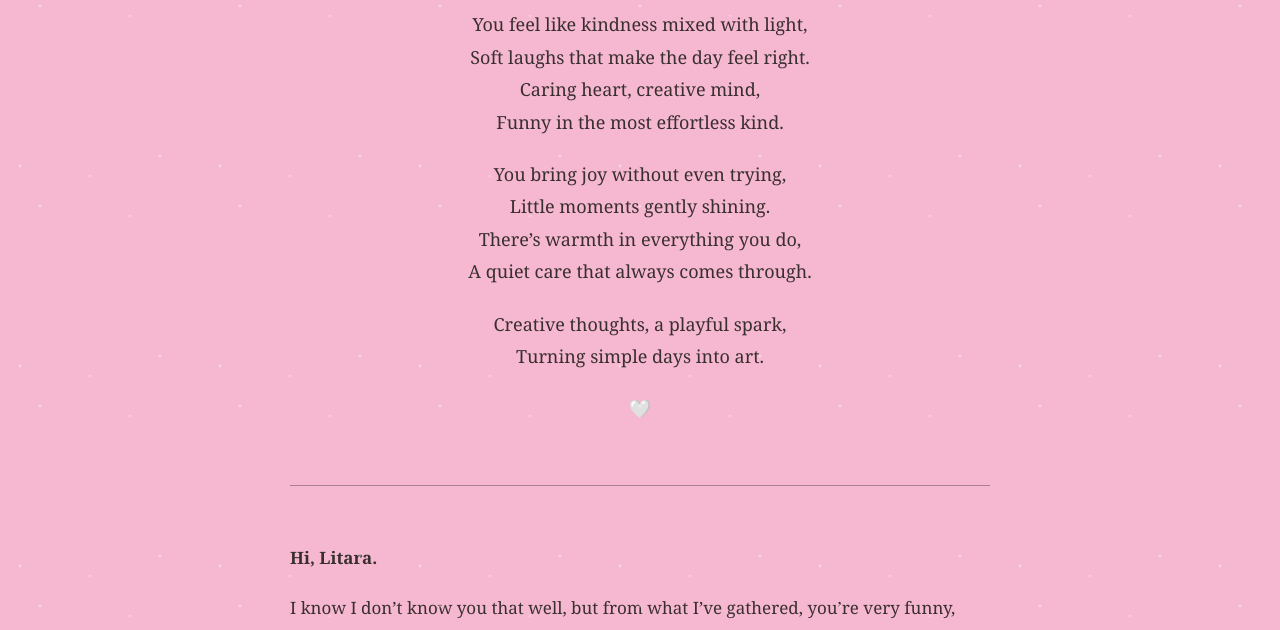
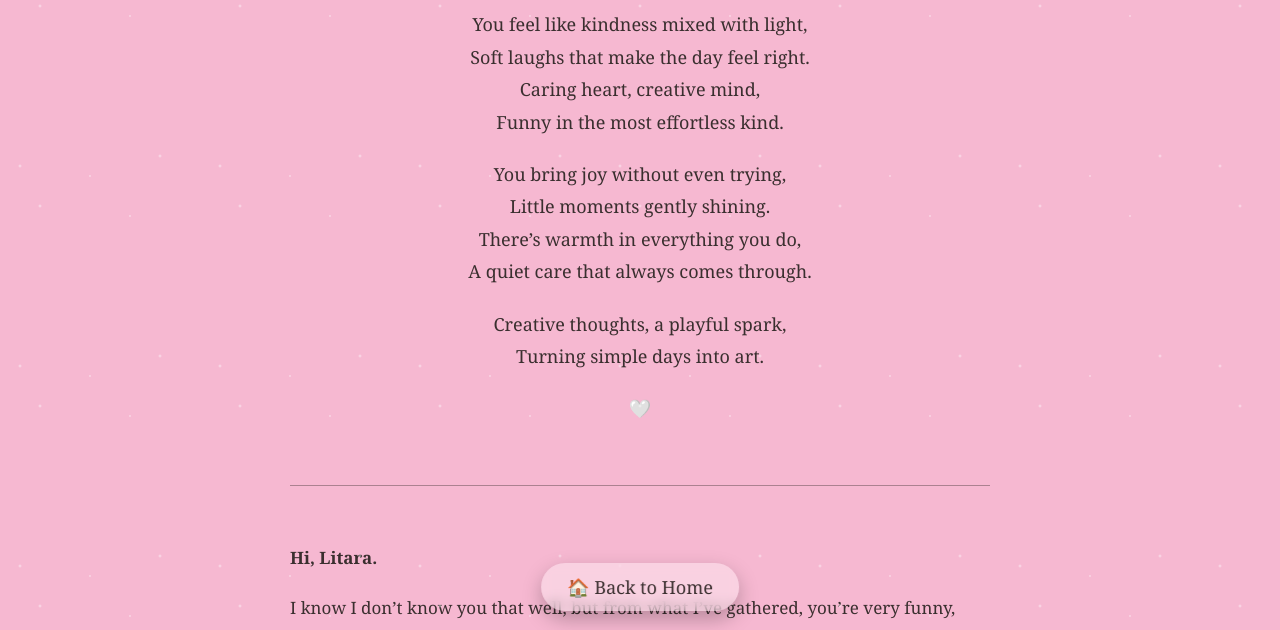
Before and after one commit to lilliesforlilli-byte/arsonistcultfamily-christmasgifts, a plain HTML site: page litara.html in a window 1280 px wide. Shown: the part 164-794 px from the top of the page. Drawn offline with Linux system fonts and the light colour scheme.

Commit message:
Update litara.html

```diff
--- a/litara.html
+++ b/litara.html
@@ -30,6 +30,32 @@
     .letter p {
       font-size: 17px;
     }
+
+    /* STICKY BACK TO HOME BUTTON */
+    .back-home {
+      position: fixed;
+      bottom: 25px;
+      left: 50%;
+      transform: translateX(-50%);
+      padding: 12px 26px;
+      font-size: 18px;
+      font-family: Georgia, serif;
+      color: #3a2f2f;
+      text-decoration: none;
+      border-radius: 999px;
+      background: rgba(255, 255, 255, 0.35);
+      backdrop-filter: blur(6px);
+      box-shadow: 0 8px 20px rgba(0,0,0,0.25);
+      transition: all 0.3s ease;
+      z-index: 10000;
+    }
+
+    .back-home:hover {
+      background: rgba(255, 255, 255, 0.55);
+      transform: translateX(-50%) translateY(-4px);
+    }
+
+    /* SNOW */
     .snow {
       position: fixed;
       top: 0;
@@ -124,6 +150,21 @@ Turning simple days into art.
   </p>
 </div>
 
+<!-- STICKY BACK TO HOME -->
+<a href="index.html" class="back-home" onclick="playClick()">🏠 Back to Home</a>
+
+<!-- CLICK SOUND -->
+<audio id="clickSound" src="https://cdn.pixabay.com/download/audio/2022/03/15/audio_7f4f1b5dbb.mp3?filename=click-124467.mp3"></audio>
+
+<script>
+  function playClick() {
+    const sound = document.getElementById("clickSound");
+    sound.currentTime = 0;
+    sound.volume = 0.2;
+    sound.play();
+  }
+</script>
+
 <div class="snow"></div>
 
 </body>
```
